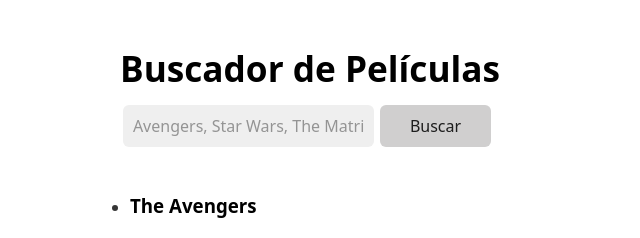
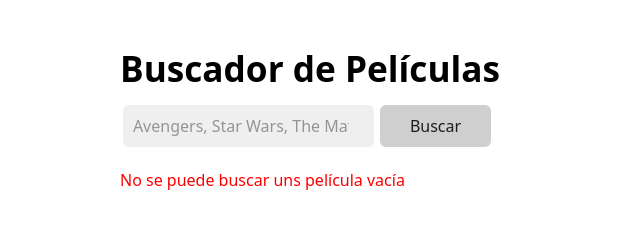
Before and after one commit to VivianaS14/react-buscador-peliculas, a React (Vite) app: page / in a window 1280 px wide. Shown: the top 238 px of the page, without its empty margins (330-970 px from the left). Built offline with nearby package versions, Linux system fonts and the light colour scheme.

Commit message:
inputs validation with useEffect

```diff
--- a/src/App.jsx
+++ b/src/App.jsx
@@ -1,32 +1,57 @@
-import { useRef } from "react";
+import { useEffect, useRef, useState } from "react";
 import { Movies } from "./components/movies";
 import { useMovies } from "./hooks/useMovies";
 import "./App.css";
 
 function App() {
   const { movies } = useMovies();
-  // useRef() te permite crear una referencia mutable que PERSISTE durante todo el ciclo de vida de tu componente (entre renderizados)
-  // util para guardar cualquier valor que puedas mutar, que cada vez que cambia NO se renderiza/dispara otra vez el componente
-  // util para guardar referencias del DOM
-  //const inputRef = useRef();
+  const [query, setQuery] = useState("");
+  const [error, setError] = useState(null);
 
   const handleSubmit = (e) => {
     e.preventDefault();
-    // por ej si hay mas de 10 ref/inputs
-    const { query } = Object.fromEntries(new FormData(e.target));
-    // const fields = new FormData(e.target);
-    // const query = fields.get("query");
-    console.log(query);
+    console.log({ query });
   };
+
+  const handleChange = (e) => {
+    setQuery(e.target.value);
+  };
+
+  // validaciones con useEffect
+  useEffect(() => {
+    if (query === "") {
+      setError("No se puede buscar uns película vacía");
+      return;
+    }
+
+    if (query.match(/^d+$/)) {
+      setError("No se puede buscar una película con un número");
+      return;
+    }
+
+    if (query.length < 3) {
+      setError("La búsqueda debe tener al menos 3 caracteres");
+      return;
+    }
+
+    setError(null);
+  }, [query]);
 
   return (
     <div className="page">
       <header>
         <h1>Buscador de Películas</h1>
         <form className="form" onSubmit={handleSubmit}>
-          <input name="query" placeholder="Avengers, Star Wars, The Matrix" />
+          <input
+            type="search"
+            name="query"
+            value={query}
+            onChange={handleChange}
+            placeholder="Avengers, Star Wars, The Matrix"
+          />
           <button type="submit">Buscar</button>
         </form>
+        {error && <p style={{ color: "red" }}>{error}</p>}
       </header>
 
       <main>
```
